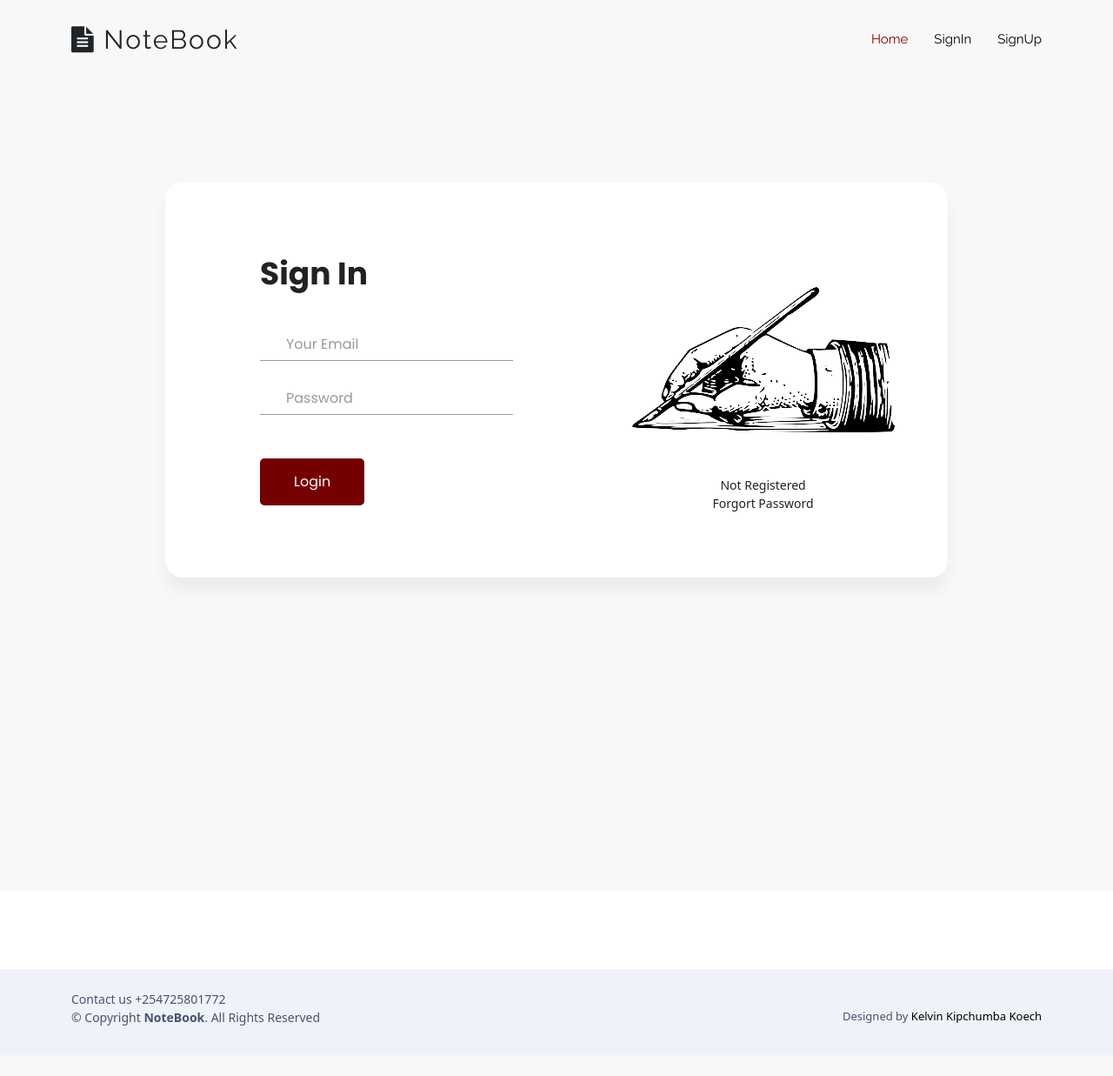
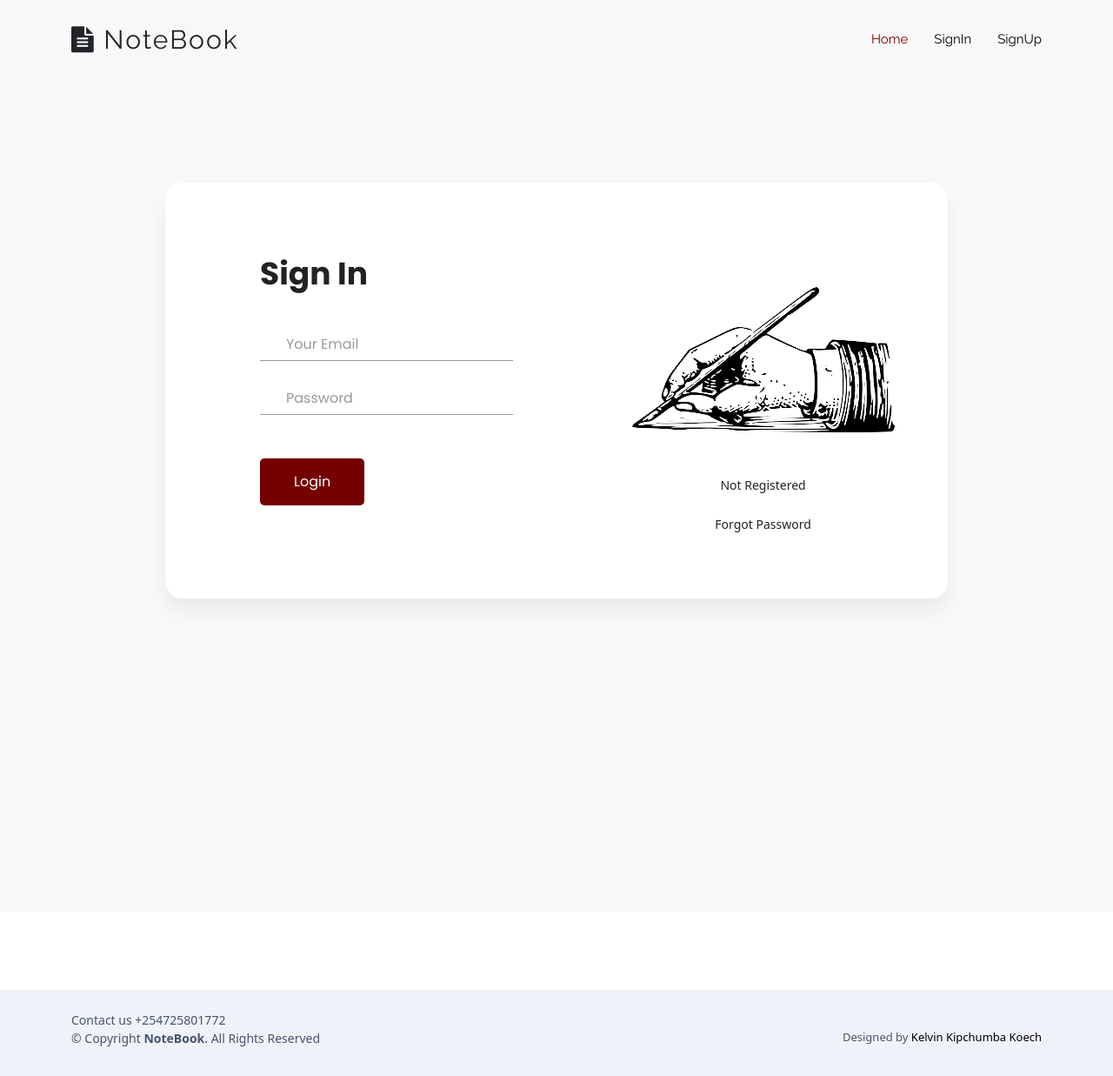
Before and after one commit to k-koech/notebook_django, a Django app: page /signin in a window 1280 px wide. Shown: the whole page at 87% size. Before the commit the page ends 1179 px from the top, so only its background shows below. Run offline with Django 3.2, Linux system fonts and the light colour scheme; some libraries are stand-ins or nearby versions.

Commit message:
Corrected errors in views

```diff
--- a/notes/templates/auth/signin.html
+++ b/notes/templates/auth/signin.html
@@ -39,8 +39,8 @@
                 </div>
                 <div class="signup-image">
                     <figure><img src="{% static 'assets/img/landing-img.png' %}" alt="sing up image"></figure>
-                    <a href="/signup" class="signup-image-link">Not Registered</a>
-                    <a href="/resetpassword" class="signup-image-link">Forgort Password</a>
+                    <a href="/signup" class="signup-image-link mb-4">Not Registered</a>
+                    <a href="/resetpassword" class="signup-image-link">Forgot Password</a>
                 </div>
             </div>
         </div>
--- a/notes/views/auth.py
+++ b/notes/views/auth.py
@@ -77,7 +77,6 @@ def signout(request):
     messages.add_message(request, messages.INFO, 'Successfully logged out!')
     return redirect(signin)
 
-@login_required(login_url='/signin')
 def resetpassword(request):
     if request.method=="POST":
         email=request.POST.get('email')
```
